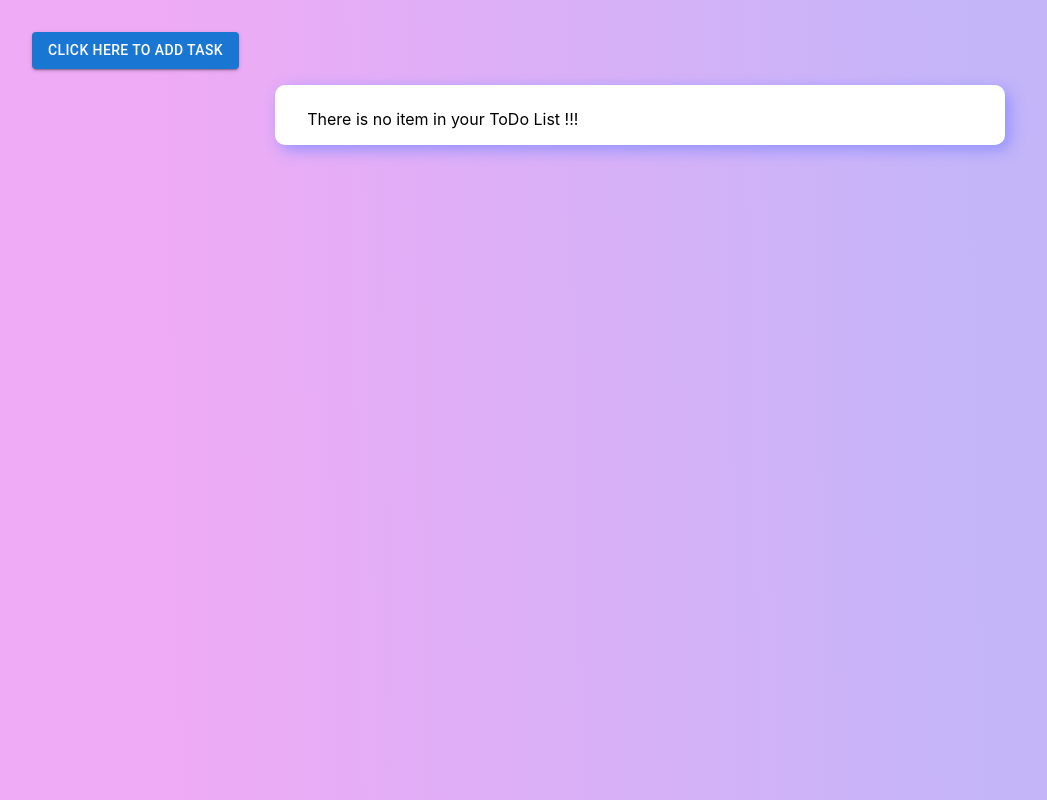
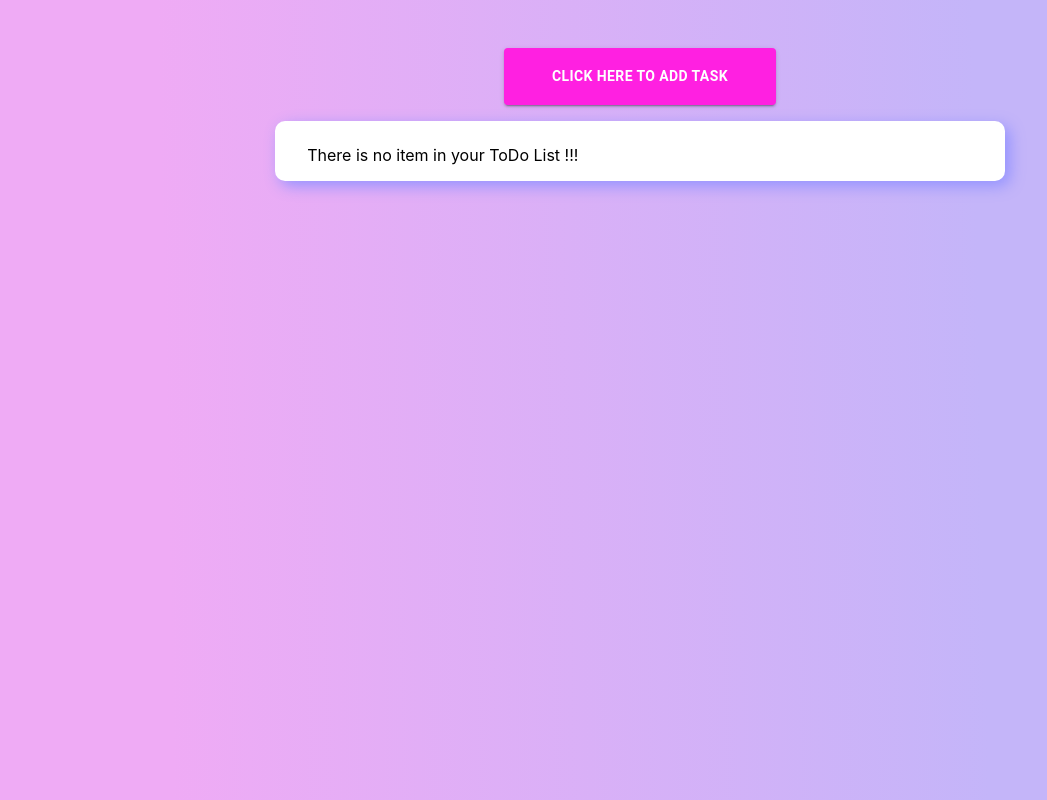
Before and after one commit to Farzaneh-Mohammadi/ToDo_NextJS, a Next.js app: page / in a window 1280 px wide. Shown: the whole page, without its empty margins (0-1047 px from the left). Built offline with nearby package versions, Linux system fonts and the light colour scheme.

Commit message:
change styles

```diff
--- a/components/AddTaskButton.js
+++ b/components/AddTaskButton.js
@@ -1,7 +1,6 @@
 import { Button } from "@mui/material";
 import React, { useState } from "react";
 import TodoModal from "./TodoModal";
-import styles from '../styles/Home.module.css'
 
 function AddTaskButton() {
   const [isModalOpen, setIsModalOpen] = useState(false);
@@ -9,7 +8,16 @@ function AddTaskButton() {
   return (
     <div >
       <Button
-      className={styles.addTaskBtn}
+      style= {{
+        backgroundColor: 'rgb(255, 32, 225)',
+        color: '#fff',
+         fontWeight: 'bold',
+          padding: '1rem 3rem',
+          margin: '1rem auto',
+          display: 'flex',
+          justifyContent: 'center',
+          alignItems: 'center',
+      }}
         variant="contained"
         onClick={() => setIsModalOpen(true)}
       >
--- a/styles/Home.module.css
+++ b/styles/Home.module.css
@@ -9,17 +9,6 @@
   );
 }
 
-.addTaskBtn{
-  background-color: rgb(255, 32, 225);
-   color: #fff;
-    font-weight: bold;
-     padding: 1rem 3rem;
-     margin: 1rem auto;
-     display: flex;
-     justify-content: center;
-     align-items: center;
-
-}
 
 .addTaskBtn:hover{
   background-color: rgb(184, 63, 168);
```
